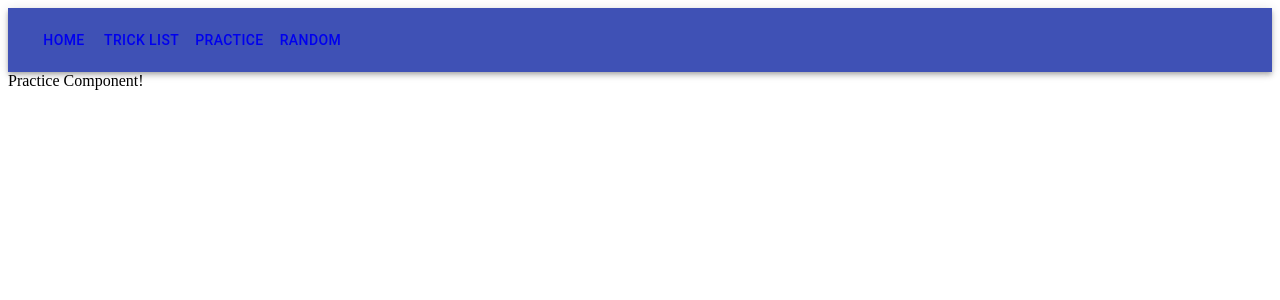
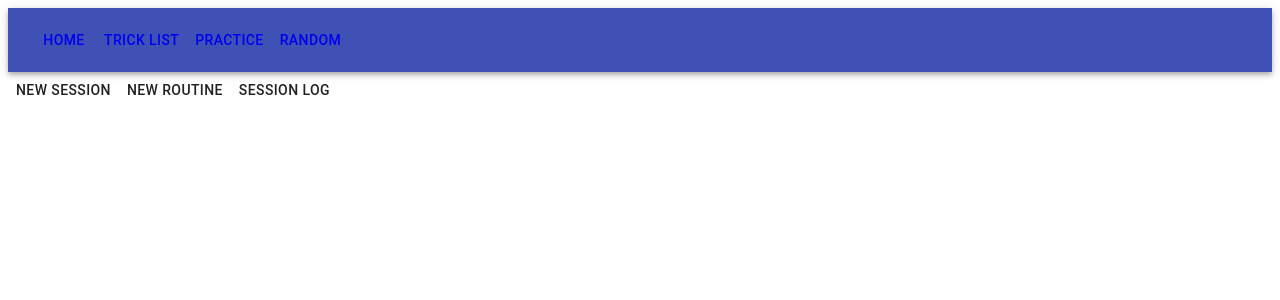
Before and after one commit to ctaylr13/dsl, a React (Create React App) app in the folder app/client/: page /practice in a window 1280 px wide. Shown: the top 300 px of the page. Built offline with nearby package versions, Linux system fonts and the light colour scheme.

Commit message:
more routing to components

```diff
--- a/app/client/src/components/App.js
+++ b/app/client/src/components/App.js
@@ -4,6 +4,8 @@ import AllTricks from '../components/TrickList/AllTricks';
 import Header from './Header';
 import Home from './Home';
 import MyTricks from '../components/TrickList/TrickList';
+import NewPractice from '../components/Practice/NewPractice';
+import NewRoutine from '../components/Practice/NewRoutine';
 import Practice from '../components/Practice/Practice';
 import Random from '../components/Random/Random';
 import SessionLog from '../components/Practice/SessionLog';
@@ -19,6 +21,8 @@ const App = () => {
                     <Route path="/" exact={true} component={Home} />
                     <Route path="/practice" exact={true} component={Practice} />
                     <Route path="/practice/log" exact={true} component={SessionLog} />
+                    <Route path="/practice/new" exact={true} component={NewPractice} />
+                    <Route path="/practice/routine/new" exact={true} component={NewRoutine} />
                     <Route path="/random" exact={true} component={Random} />
                     <Route path="/list" exact={true} component={TrickList} />
                     <Route path="/list/all" exact={true} component={AllTricks} />
--- /dev/null
+++ b/app/client/src/components/Practice/NewPractice.js
@@ -0,0 +1,13 @@
+import React, { Component } from 'react'
+
+export class NewPractice extends Component {
+    render() {
+        return (
+            <div>
+                New Practice Component;
+            </div>
+        )
+    }
+}
+
+export default NewPractice
--- /dev/null
+++ b/app/client/src/components/Practice/NewRoutine.js
@@ -0,0 +1,13 @@
+import React, { Component } from 'react'
+
+export class NewRoutine extends Component {
+    render() {
+        return (
+            <div>
+                New Routine Component
+            </div>
+        )
+    }
+}
+
+export default NewRoutine
--- a/app/client/src/components/Practice/Practice.js
+++ b/app/client/src/components/Practice/Practice.js
@@ -1,10 +1,20 @@
 import React, { Component } from 'react'
+import Button from '@material-ui/core/Button';
+import { Link } from 'react-router-dom';
 
 export class Practice extends Component {
     render() {
         return (
             <div>
-                Practice Component!
+                <Link to="/practice/new">
+                    <Button>New Session</Button>
+                </Link>
+                <Link to="/practice/routine/new">
+                    <Button>New Routine</Button>
+                </Link>
+                <Link to="/practice/log">
+                    <Button>Session Log</Button>
+                </Link>
             </div>
         )
     }
```
